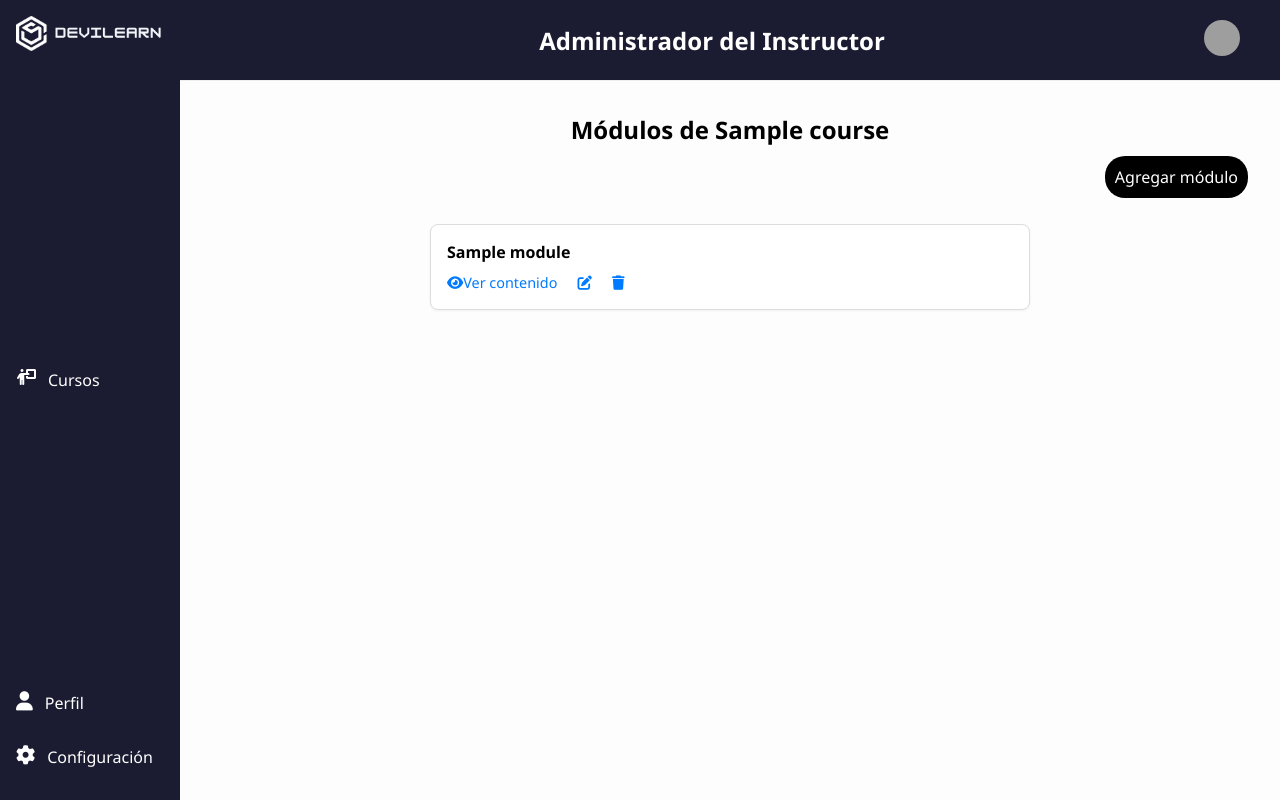
After one commit to DevTalles-corp/devilearn-django-project, a Django app: page /courses/course/1/modules/ in a window 1280 px wide. The commit adds this page. Run offline with Django 5.2, Linux system fonts and the light colour scheme; a user stored in the database is signed in; tables that the repository leaves empty hold one stand-in row (values such as "Sample post"); parts of the project's set-up code (start-up, migrations or seed data) failed here and were passed over; grey boxes are pictures that could not be loaded.

Commit message:
Devilearn Instructor: Add modules course ListView

```diff
--- a/apps/courses/templates/instructor/course_list.html
+++ b/apps/courses/templates/instructor/course_list.html
@@ -31,7 +31,7 @@
                                 <h3 class="course-title">{{course.title}}</h3>
 
                             </div>
-                            <a href="#"><i class="fa-solid fa-eye"></i>Ver módulos</a>|
+                            <a href="{% url 'instructor:module_list' course.id %}"><i class="fa-solid fa-eye"></i>Ver módulos</a>|
                             <a href="{% url 'instructor:course_edit' course.id %}"><i class="fa-solid fa-pen-to-square"></i></a>|
                             <a href="{% url 'instructor:course_delete' course.id%}"><i class="fa-solid fa-trash"></i></a>
                         </div>
--- /dev/null
+++ b/apps/courses/templates/instructor/module_list.html
@@ -0,0 +1,47 @@
+{% extends 'base.html' %}
+{% block title %}Mis cursos{% endblock title %}
+{% load static %}
+
+{% block custom_styles %}
+<link rel="stylesheet" href="{% static 'css/styles.css'%}">
+<link rel="stylesheet" href="{% static 'css/instructor_styles.css'%}">
+{% endblock custom_styles %}
+
+{% block content %}
+
+<div class="layout">
+    {% include 'includes/sidebar_instructor.html' %}
+    <div class="main-content">
+        {% include 'includes/header_instructor.html' %}
+
+        <main>
+
+            <h2 class="form-title">Módulos de {{course.title}}</h2>
+            <div class="add-new-course">
+                <a href="#">Agregar módulo</a>
+            </div>
+
+            <ul class="drag-list" id="module-list">
+
+                {% for module in modules  %}
+                    <li class="drag-item" data-id="{{module.id}}">
+                        <strong>{{module.title}}</strong>
+                        <div class="actions">
+                            <a href="#"><i class="fa-solid fa-eye"></i>Ver contenido</a>
+                            <a href="#"><i class="fa-solid fa-pen-to-square"></i></a>
+                            <a href="#"><i class="fa-solid fa-trash"></i></a>
+                        </div>
+                    </li>
+                    {%empty%}
+                        <li>No hay módulos aún.</li>
+                {% endfor %}
+
+
+            </ul>
+
+        </main>
+
+    </div>
+</div>
+
+{% endblock content %}
--- a/apps/courses/urls/instructor.py
+++ b/apps/courses/urls/instructor.py
@@ -9,5 +9,8 @@ urlpatterns = [
     path('course/<int:pk>/edit/',
          instructor.CourseUpdateView.as_view(), name="course_edit"),
     path('course/<int:pk>/delete/',
-         instructor.CourseDeleteView.as_view(), name="course_delete")
+         instructor.CourseDeleteView.as_view(), name="course_delete"),
+    # Modules URLs
+    path('course/<int:course_id>/modules/',
+         instructor.ModuleListView.as_view(), name='module_list')
 ]
--- a/apps/courses/views/instructor.py
+++ b/apps/courses/views/instructor.py
@@ -1,8 +1,9 @@
 
 from django.contrib.auth.mixins import LoginRequiredMixin, UserPassesTestMixin
 from django.views.generic import ListView, CreateView, UpdateView, DeleteView
-from ..models import Course
+from ..models import Course, Module
 from django.urls import reverse, reverse_lazy
+from django.shortcuts import get_object_or_404
 
 
 class InstructorRequiredMixin(LoginRequiredMixin, UserPassesTestMixin):
@@ -50,3 +51,21 @@ class CourseDeleteView(InstructorRequiredMixin, DeleteView):
 
     def get_queryset(self):
         return Course.objects.filter(owner=self.request.user)
+
+# Module Views
+
+
+class ModuleListView(InstructorRequiredMixin, ListView):
+    model = Module
+    template_name = 'instructor/module_list.html'
+    context_object_name = "modules"
+
+    def get_queryset(self):
+        self.course = get_object_or_404(
+            Course, id=self.kwargs['course_id'], owner=self.request.user)
+        return self.course.modules.all()
+
+    def get_context_data(self, **kwargs):
+        context = super().get_context_data(**kwargs)
+        context['course'] = self.course
+        return context
```
